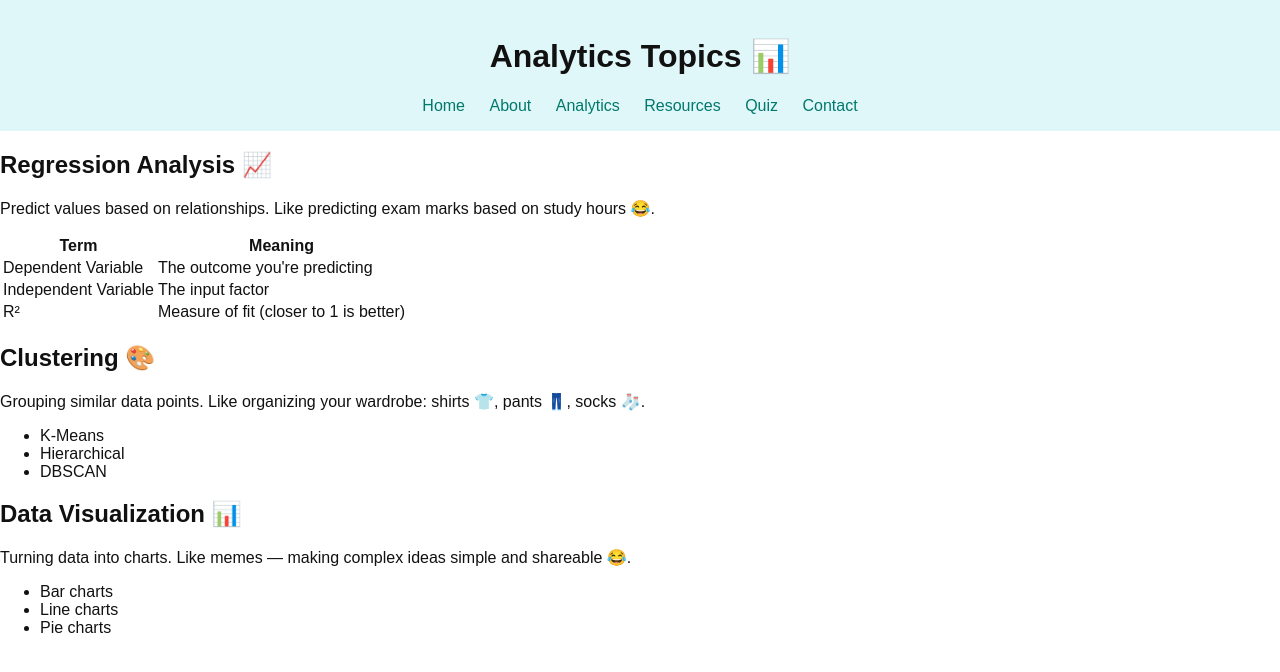
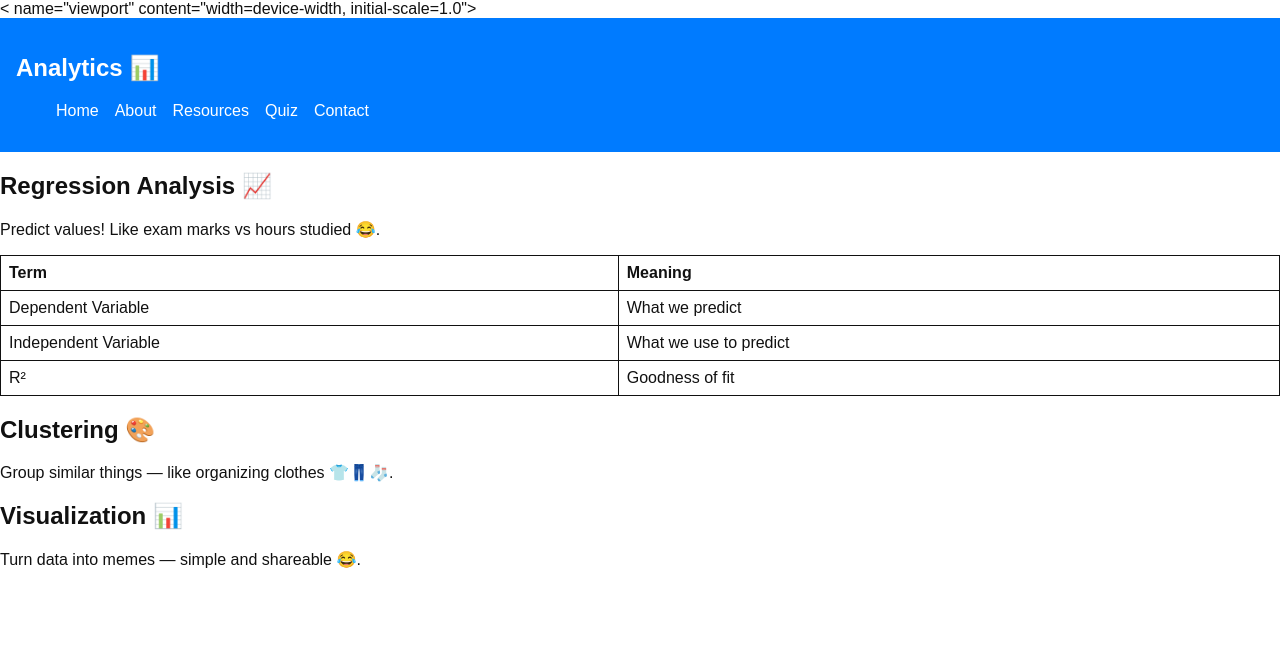
Before and after one commit to shiroonigami23-ui/Data-Analytics, a plain HTML site: page analytics.html in a window 1280 px wide. Drawn offline with Linux system fonts and the light colour scheme.

Commit message:
Add files via upload

```diff
--- a/analytics.html
+++ b/analytics.html
@@ -2,52 +2,41 @@
 <html lang="en">
 <head>
   <meta charset="UTF-8">
-  <meta name="viewport" content="width=device-width, initial-scale=1.0">
+  < name="viewport" content="width=device-width, initial-scale=1.0">
   <title>Analytics - Data Analytics Hub</title>
   <link rel="stylesheet" href="style.css">
 </head>
 <body>
 <header>
-    <h1>Analytics Topics 📊</h1>
   <nav>
-      <a href="index.html">Home</a>
-      <a href="about.html">About</a>
-      <a href="analytics.html">Analytics</a>
-      <a href="resources.html">Resources</a>
-      <a href="quiz.html">Quiz</a>
-      <a href="contact.html">Contact</a>
+    <h1>Analytics 📊</h1>
+    <ul>
+      <li><a href="index.html">Home</a></li>
+      <li><a href="about.html">About</a></li>
+      <li><a href="resources.html">Resources</a></li>
+      <li><a href="quiz.html">Quiz</a></li>
+      <li><a href="contact.html">Contact</a></li>
+    </ul>
   </nav>
 </header>
 <main>
   <section>
     <h2>Regression Analysis 📈</h2>
-      <p>Predict values based on relationships. Like predicting exam marks based on study hours 😂.</p>
+    <p>Predict values! Like exam marks vs hours studied 😂.</p>
     <table>
       <tr><th>Term</th><th>Meaning</th></tr>
-        <tr><td>Dependent Variable</td><td>The outcome you're predicting</td></tr>
-        <tr><td>Independent Variable</td><td>The input factor</td></tr>
-        <tr><td>R²</td><td>Measure of fit (closer to 1 is better)</td></tr>
+      <tr><td>Dependent Variable</td><td>What we predict</td></tr>
+      <tr><td>Independent Variable</td><td>What we use to predict</td></tr>
+      <tr><td>R²</td><td>Goodness of fit</td></tr>
     </table>
   </section>
-
   <section>
     <h2>Clustering 🎨</h2>
-      <p>Grouping similar data points. Like organizing your wardrobe: shirts 👕, pants 👖, socks 🧦.</p>
-      <ul>
-        <li>K-Means</li>
-        <li>Hierarchical</li>
-        <li>DBSCAN</li>
-      </ul>
+    <p>Group similar things — like organizing clothes 👕👖🧦.</p>
   </section>
-
   <section>
-      <h2>Data Visualization 📊</h2>
-      <p>Turning data into charts. Like memes — making complex ideas simple and shareable 😂.</p>
-      <ul>
-        <li>Bar charts</li>
-        <li>Line charts</li>
-        <li>Pie charts</li>
-      </ul>
+    <h2>Visualization 📊</h2>
+    <p>Turn data into memes — simple and shareable 😂.</p>
   </section>
 </main>
 </body>
--- a/style.css
+++ b/style.css
@@ -1,43 +1,10 @@
-body {
-  font-family: 'Poppins', sans-serif;
-  margin: 0;
-  padding: 0;
-  background: var(--bg);
-  color: var(--text);
-  transition: background 0.3s, color 0.3s;
-}
-header {
-  background: var(--header);
-  padding: 1em;
-  text-align: center;
-}
-nav a {
-  margin: 0 10px;
-  text-decoration: none;
-  color: var(--link);
-}
-.hero {
-  text-align: center;
-  padding: 50px;
-}
-.button {
-  background: teal;
-  color: white;
-  padding: 10px 20px;
-  border-radius: 5px;
-  text-decoration: none;
-}
-:root {
-  --bg: #fff;
-  --text: #111;
-  --header: #e0f7fa;
-  --link: #00796b;
-}
-@media (prefers-color-scheme: dark) {
-  :root {
-    --bg: #121212;
-    --text: #f1f1f1;
-    --header: #263238;
-    --link: #80deea;
-  }
-}
+body {font-family: 'Poppins', sans-serif;margin: 0;padding: 0;background: var(--bg);color: var(--text);}
+:root {--bg: #fff;--text: #111;--accent: #007bff;}
+@media (prefers-color-scheme: dark) {:root {--bg: #111;--text: #eee;--accent: #00e0ff;}}
+header {background: var(--accent);padding: 1rem;color: #fff;}
+nav ul {list-style: none;display: flex;gap: 1rem;}
+nav a {color: white;text-decoration: none;}
+.hero {text-align: center;padding: 2rem;}
+.btn {background: var(--accent);color: #fff;padding: 0.5rem 1rem;border-radius: 8px;text-decoration: none;}
+table {width: 100%;border-collapse: collapse;margin: 1rem 0;}
+th, td {border: 1px solid var(--text);padding: 0.5rem;text-align: left;}
```
Also changed, not shown: about.html (+21 -20 lines), contact.html (+32 -1 lines), feedback_sheet_setup.md (added, +7 -0 lines), index.html (+13 -11 lines), quiz.html (+10 -9 lines), resources.html (+15 -16 lines), script.js (+5 -18 lines), 1 other file. Lines whose indentation alone changed are shown as unchanged.
